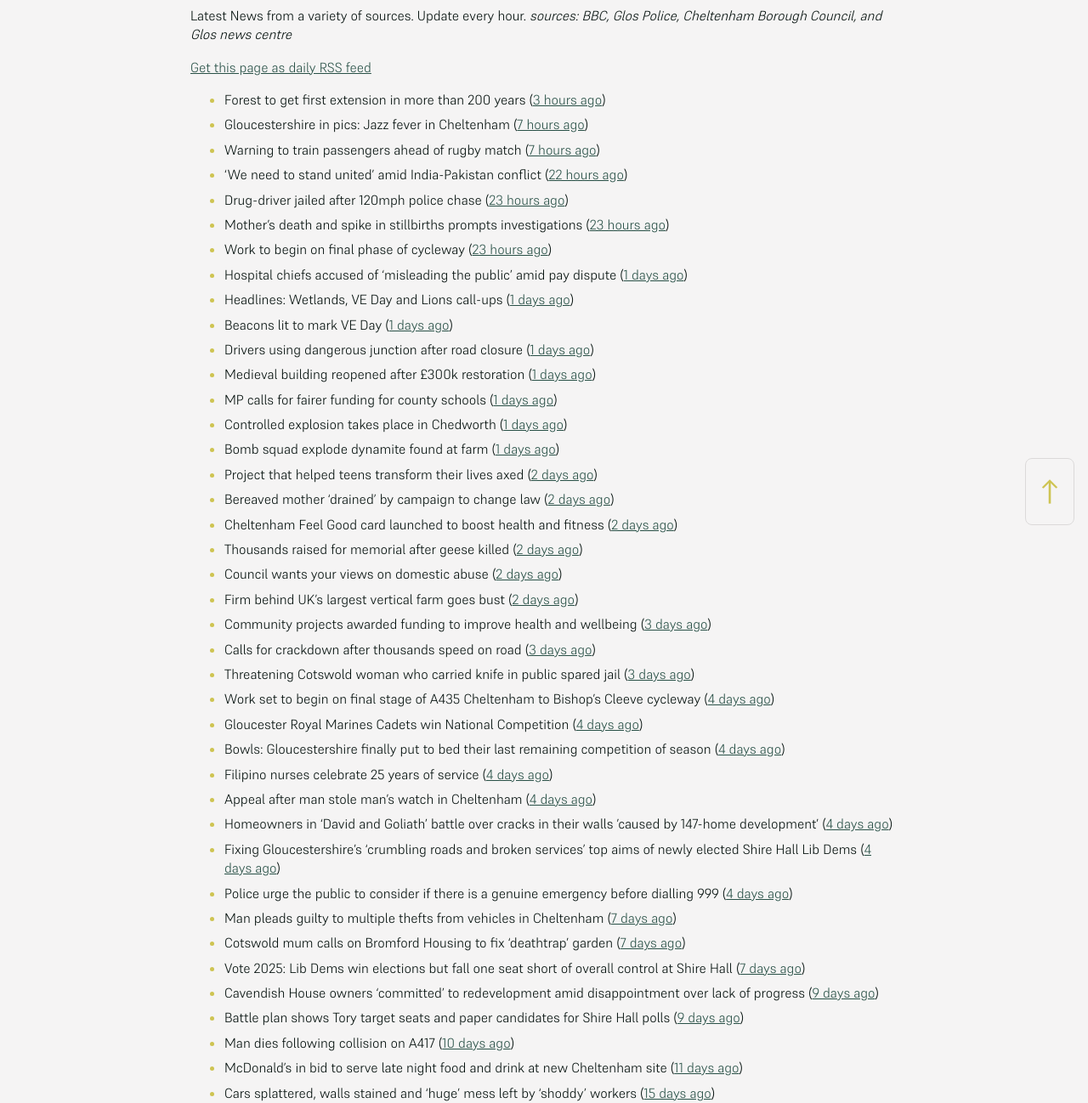
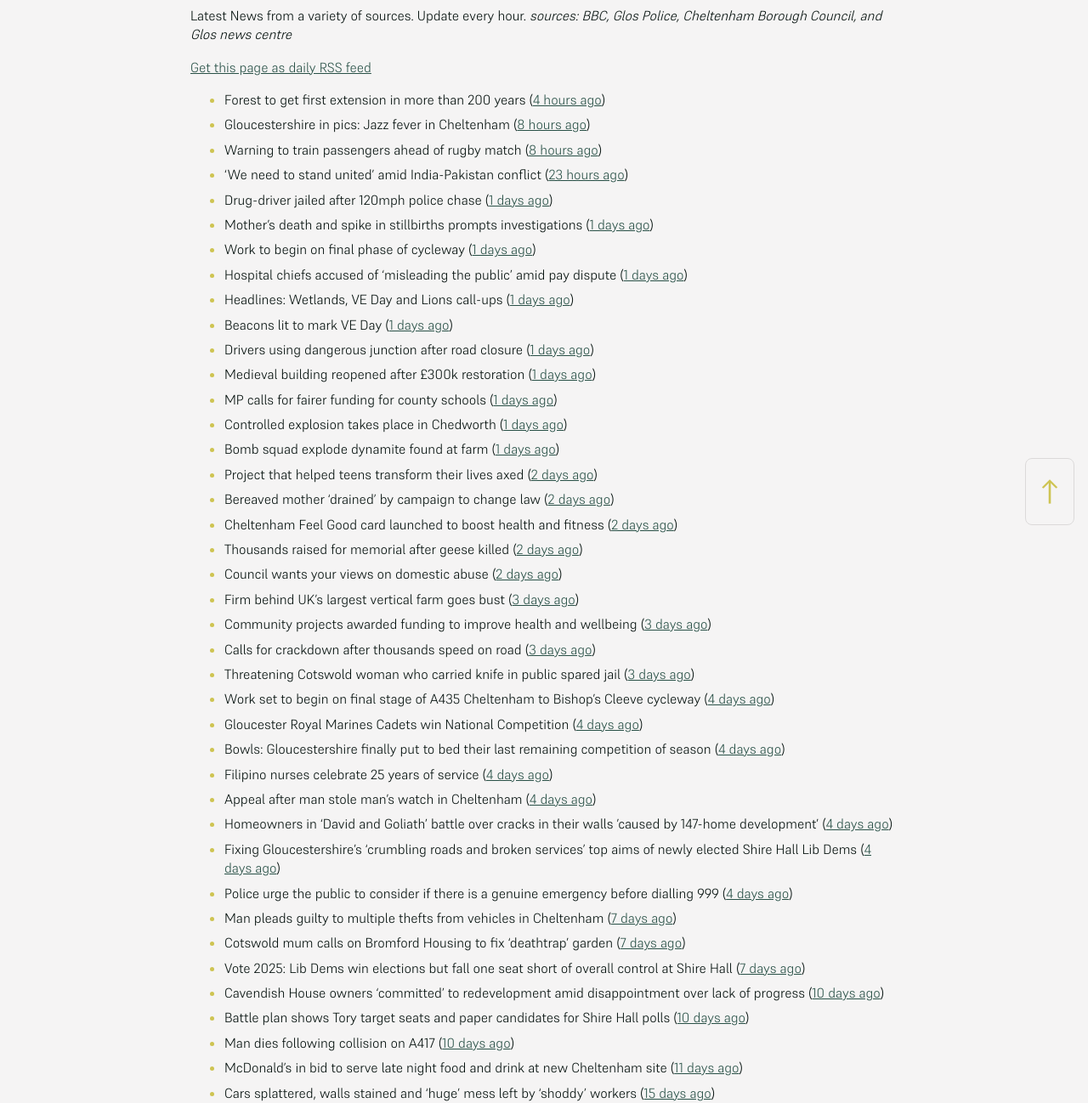
Before and after one commit to mat-0/cheltenham-open-data, a Jekyll site: the page built from _pages/news.md, in a window 1280 px wide. Shown: the part 266-1564 px from the top of the page at 85% size. Built offline with Jekyll 4.4.1, drawn with Linux system fonts in a browser that asks for light colours.

Commit message:
Updated 2025-05-10 14:58:04

```diff
--- a/_pages/news.md
+++ b/_pages/news.md
@@ -12,13 +12,13 @@ _sources: BBC, Glos Police, Cheltenham Borough Council, and Glos news centre_
 [Get this page as daily RSS feed](/daily.rss)
 
 <!-- news_marker starts -->
-- Forest to get first extension in more than 200 years ([3 hours ago](https://www.bbc.com/news/articles/cx2w2d1ww0yo))
-- Gloucestershire in pics: Jazz fever in Cheltenham ([7 hours ago](https://www.bbc.com/news/articles/cql23676qlgo))
-- Warning to train passengers ahead of rugby match ([7 hours ago](https://www.bbc.com/news/articles/cde2e6kx43xo))
-- 'We need to stand united' amid India-Pakistan conflict ([22 hours ago](https://www.bbc.com/news/articles/cx202gvxgj7o))
-- Drug-driver jailed after 120mph police chase ([23 hours ago](https://www.bbc.com/news/articles/c8jgl2gdj3jo))
-- Mother’s death and spike in stillbirths prompts investigations ([23 hours ago](https://gloucesternewscentre.co.uk/mothers-death-and-spike-in-stillbirths-prompts-investigations/))
-- Work to begin on final phase of cycleway ([23 hours ago](https://www.bbc.com/news/articles/cjwq3242dego))
+- Forest to get first extension in more than 200 years ([4 hours ago](https://www.bbc.com/news/articles/cx2w2d1ww0yo))
+- Gloucestershire in pics: Jazz fever in Cheltenham ([8 hours ago](https://www.bbc.com/news/articles/cql23676qlgo))
+- Warning to train passengers ahead of rugby match ([8 hours ago](https://www.bbc.com/news/articles/cde2e6kx43xo))
+- 'We need to stand united' amid India-Pakistan conflict ([23 hours ago](https://www.bbc.com/news/articles/cx202gvxgj7o))
+- Drug-driver jailed after 120mph police chase ([1 days ago](https://www.bbc.com/news/articles/c8jgl2gdj3jo))
+- Mother’s death and spike in stillbirths prompts investigations ([1 days ago](https://gloucesternewscentre.co.uk/mothers-death-and-spike-in-stillbirths-prompts-investigations/))
+- Work to begin on final phase of cycleway ([1 days ago](https://www.bbc.com/news/articles/cjwq3242dego))
 - Hospital chiefs accused of ‘misleading the public’ amid pay dispute ([1 days ago](https://gloucesternewscentre.co.uk/hospital-chiefs-accused-of-misleading-the-public-amid-pay-dispute/))
 - Headlines: Wetlands, VE Day and Lions call-ups ([1 days ago](https://www.bbc.com/news/articles/c4gre522d7lo))
 - Beacons lit to mark VE Day ([1 days ago](https://www.bbc.com/news/videos/c74nln2wnzko))
@@ -32,7 +32,7 @@ _sources: BBC, Glos Police, Cheltenham Borough Council, and Glos news centre_
 - Cheltenham Feel Good card launched to boost health and fitness ([2 days ago](https://www.cheltenham.gov.uk/news/article/3007/cheltenham_feel_good_card_launched_to_boost_health_and_fitness))
 - Thousands raised for memorial after geese killed ([2 days ago](https://www.bbc.com/news/articles/cn80d0k231yo))
 - Council wants your views on domestic abuse ([2 days ago](https://gloucesternewscentre.co.uk/council-wants-your-views-on-domestic-abuse/))
-- Firm behind UK's largest vertical farm goes bust ([2 days ago](https://www.bbc.com/news/articles/c9qwq5245zvo))
+- Firm behind UK's largest vertical farm goes bust ([3 days ago](https://www.bbc.com/news/articles/c9qwq5245zvo))
 - Community projects awarded funding to improve health and wellbeing ([3 days ago](https://www.cheltenham.gov.uk/news/article/3006/community_projects_awarded_funding_to_improve_health_and_wellbeing))
 - Calls for crackdown after thousands speed on road ([3 days ago](https://www.bbc.com/news/articles/cj454v1qzrxo))
 - Threatening Cotswold woman who carried knife in public spared jail ([3 days ago](https://gloucesternewscentre.co.uk/threatening-cotswold-woman-who-carried-knife-in-public-spared-jail/))
@@ -47,8 +47,8 @@ _sources: BBC, Glos Police, Cheltenham Borough Council, and Glos news centre_
 - Man pleads guilty to multiple thefts from vehicles in Cheltenham ([7 days ago](https://gloucesternewscentre.co.uk/man-pleads-guilty-to-multiple-thefts-from-vehicles-in-cheltenham/))
 - Cotswold mum calls on Bromford Housing to fix ‘deathtrap’ garden ([7 days ago](https://gloucesternewscentre.co.uk/cotswold-mum-calls-on-bromford-housing-to-fix-deathtrap-garden/))
 - Vote 2025: Lib Dems win elections but fall one seat short of overall control at Shire Hall ([7 days ago](https://gloucesternewscentre.co.uk/vote-2025-lib-dems-win-elections-but-fall-one-seat-short-of-overall-control-at-shire-hall/))
-- Cavendish House owners ‘committed’ to redevelopment amid disappointment over lack of progress ([9 days ago](https://gloucesternewscentre.co.uk/cavendish-house-owners-committed-to-redevelopment-amid-disappointment-over-lack-of-progress/))
-- Battle plan shows Tory target seats and paper candidates for Shire Hall polls ([9 days ago](https://gloucesternewscentre.co.uk/battle-plan-shows-tory-target-seats-and-paper-candidates-for-shire-hall-polls/))
+- Cavendish House owners ‘committed’ to redevelopment amid disappointment over lack of progress ([10 days ago](https://gloucesternewscentre.co.uk/cavendish-house-owners-committed-to-redevelopment-amid-disappointment-over-lack-of-progress/))
+- Battle plan shows Tory target seats and paper candidates for Shire Hall polls ([10 days ago](https://gloucesternewscentre.co.uk/battle-plan-shows-tory-target-seats-and-paper-candidates-for-shire-hall-polls/))
 - Man dies following collision on A417 ([10 days ago](https://gloucesternewscentre.co.uk/man-dies-following-collision-on-a417/))
 - McDonald’s in bid to serve late night food and drink at new Cheltenham site ([11 days ago](https://gloucesternewscentre.co.uk/mcdonalds-in-bid-to-serve-late-night-food-and-drink-at-new-cheltenham-site/))
 - Cars splattered, walls stained and ‘huge’ mess left by ‘shoddy’ workers ([15 days ago](https://gloucesternewscentre.co.uk/cars-splattered-walls-stained-and-huge-mess-left-by-shoddy-workers/))
```
Also changed, not shown: _data/flood.json (+5 -69 lines), index.md (+4 -4 lines).
